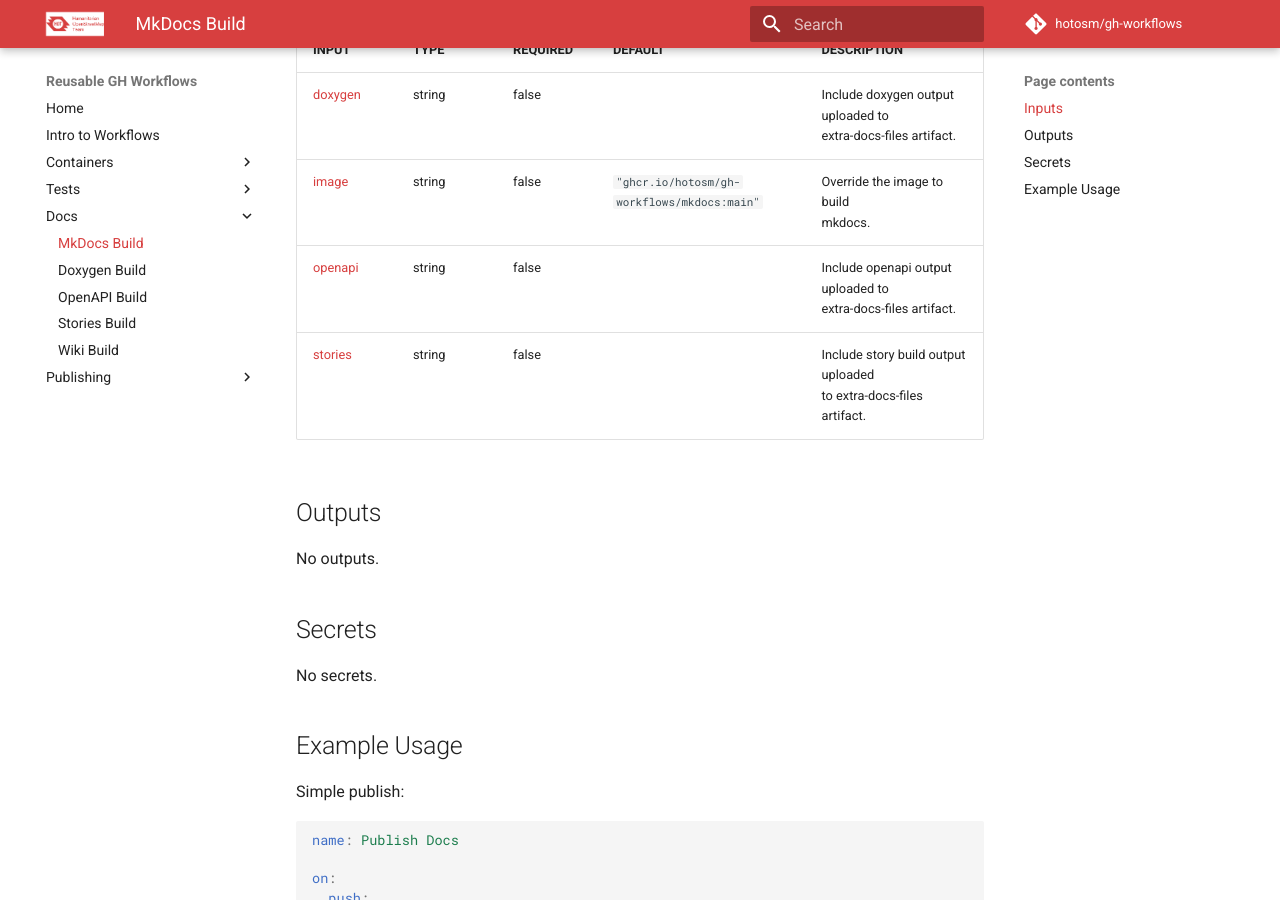
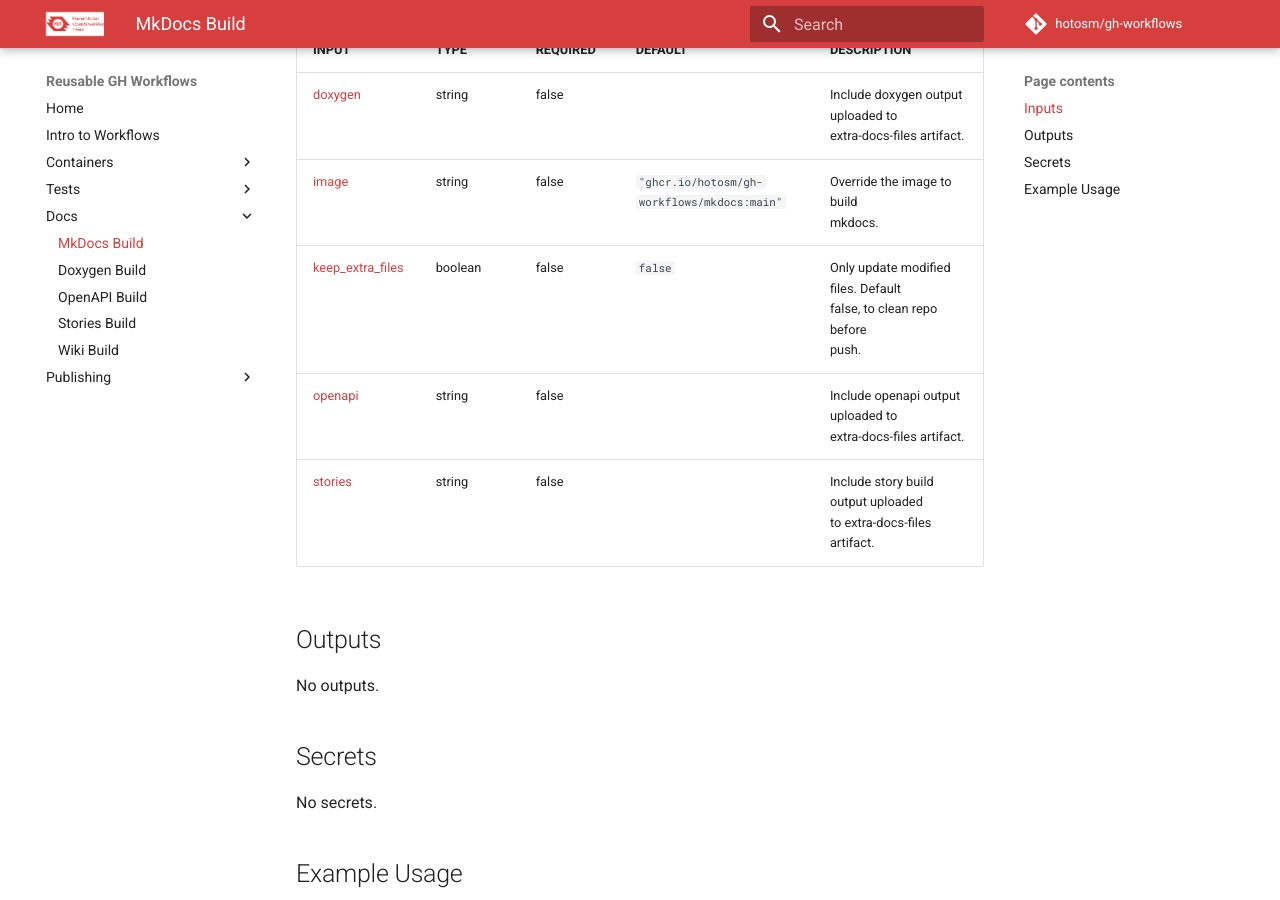
Before and after one commit to hotosm/gh-workflows, an MkDocs documentation site: the page built from docs/mkdocs_build.md, in a window 1280 px wide and 900 px high, scrolled down 386 px. Built offline with MkDocs 1.6.1 and Material for MkDocs 9.7.7, drawn with Linux system fonts in a browser that asks for light colours; comment, search, counter and statistics services are not loaded.

Commit message:
docs: updated workflow docs

```diff
--- a/docs/mkdocs_build.md
+++ b/docs/mkdocs_build.md
@@ -11,12 +11,13 @@ You need to have:
 
 <!-- AUTO-DOC-INPUT:START - Do not remove or modify this section -->
 
-| INPUT                                                 | TYPE   | REQUIRED | DEFAULT                                     | DESCRIPTION                                                           |
-| ----------------------------------------------------- | ------ | -------- | ------------------------------------------- | --------------------------------------------------------------------- |
-| <a name="input_doxygen"></a>[doxygen](#input_doxygen) | string | false    |                                             | Include doxygen output uploaded to <br>extra-docs-files artifact.     |
-| <a name="input_image"></a>[image](#input_image)       | string | false    | `"ghcr.io/hotosm/gh-workflows/mkdocs:main"` | Override the image to build <br>mkdocs.                               |
-| <a name="input_openapi"></a>[openapi](#input_openapi) | string | false    |                                             | Include openapi output uploaded to <br>extra-docs-files artifact.     |
-| <a name="input_stories"></a>[stories](#input_stories) | string | false    |                                             | Include story build output uploaded <br>to extra-docs-files artifact. |
+| INPUT                                                                            | TYPE    | REQUIRED | DEFAULT                                     | DESCRIPTION                                                                   |
+| -------------------------------------------------------------------------------- | ------- | -------- | ------------------------------------------- | ----------------------------------------------------------------------------- |
+| <a name="input_doxygen"></a>[doxygen](#input_doxygen)                            | string  | false    |                                             | Include doxygen output uploaded to <br>extra-docs-files artifact.             |
+| <a name="input_image"></a>[image](#input_image)                                  | string  | false    | `"ghcr.io/hotosm/gh-workflows/mkdocs:main"` | Override the image to build <br>mkdocs.                                       |
+| <a name="input_keep_extra_files"></a>[keep_extra_files](#input_keep_extra_files) | boolean | false    | `false`                                     | Only update modified files. Default <br>false, to clean repo before <br>push. |
+| <a name="input_openapi"></a>[openapi](#input_openapi)                            | string  | false    |                                             | Include openapi output uploaded to <br>extra-docs-files artifact.             |
+| <a name="input_stories"></a>[stories](#input_stories)                            | string  | false    |                                             | Include story build output uploaded <br>to extra-docs-files artifact.         |
 
 <!-- AUTO-DOC-INPUT:END -->
 
```
